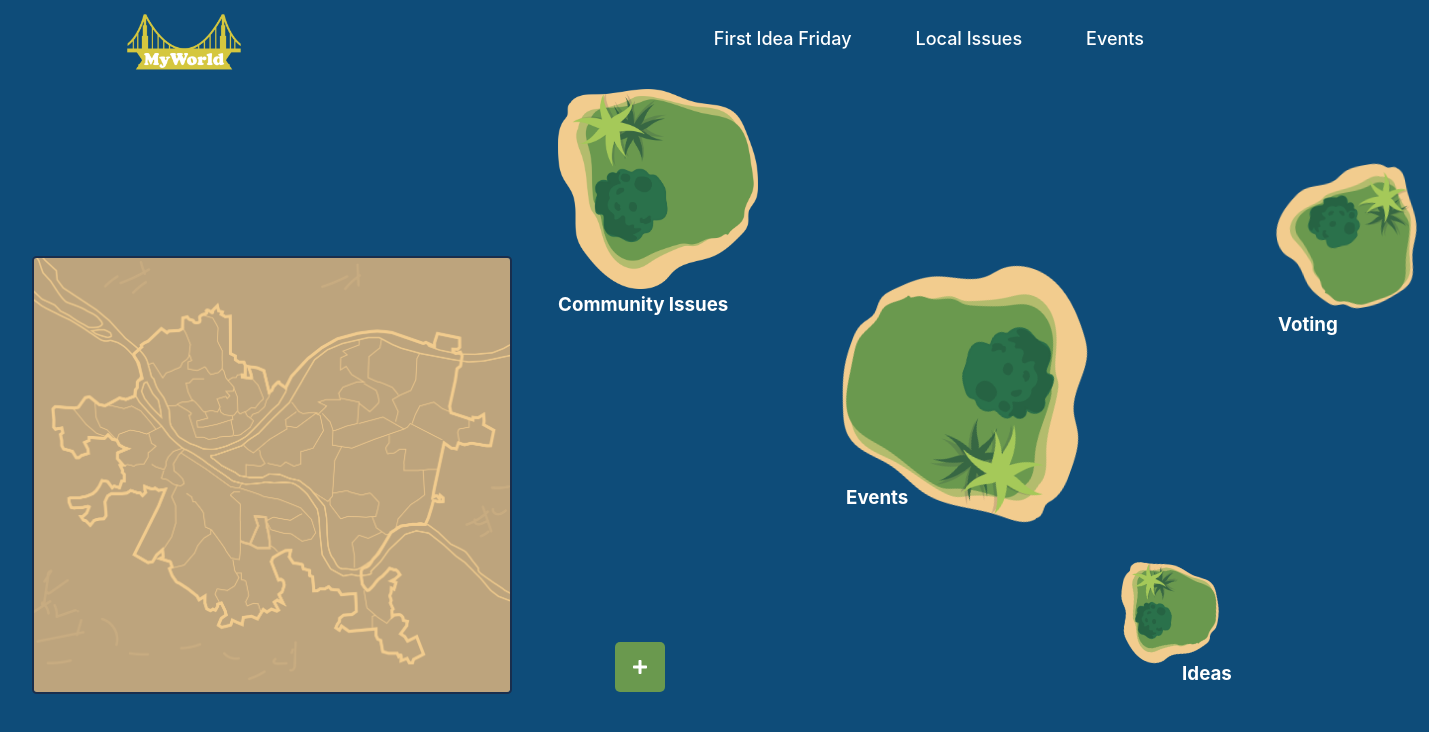
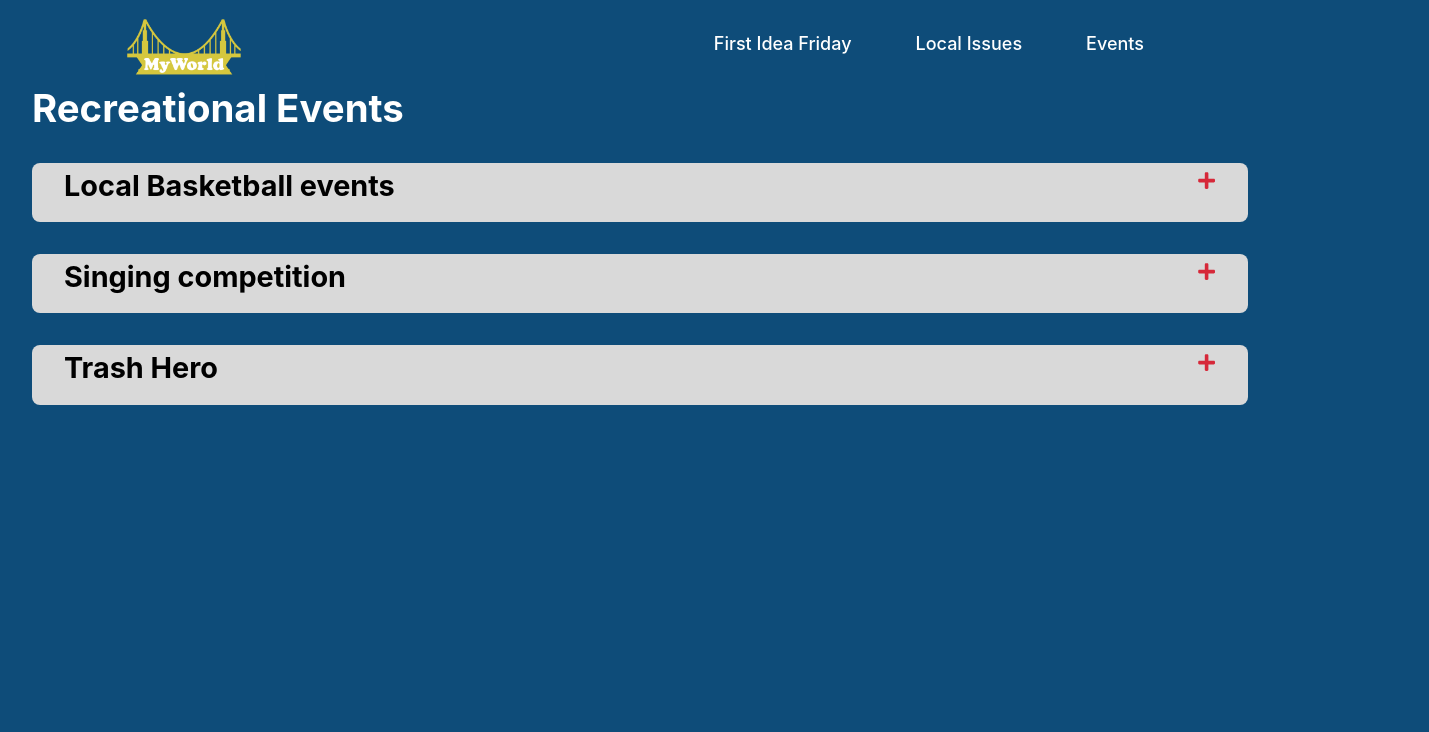
Before and after one commit to GhostOf0days/CMU-Tartan-Hacks-2023, a React (Create React App) app in the folder myworld/: page /eventPage in a window 1280 px wide. Shown: the top 732 px of the page, 1429 px wide, since content can reach past the window. Built offline with nearby package versions, Linux system fonts and the light colour scheme.

Commit message:
linked the page to the homepage

```diff
--- a/myworld/src/App.js
+++ b/myworld/src/App.js
@@ -1,7 +1,6 @@
 import './App.css';
 import NavBar from './component/navbar/navbar';
 import Home from './screens/Home';
-import EventPage from './component/eventsPage/EventPage';
 
 function App() {
   return (
@@ -9,8 +8,6 @@ function App() {
       <NavBar />
     <div className="content">
       <Home />
-      {/* <EventPage /> */}
-
     </div>
 
   </div>
--- a/myworld/src/component/eventsPage/eventPage.css
+++ b/myworld/src/component/eventsPage/eventPage.css
@@ -1,6 +1,6 @@
 .eventPage {
     position: relative;
-    top: 4rem;
+    top: 5rem;
     font-size: larger;
     background-color: #0E4C79;
     height: 90.2vh;
@@ -68,3 +68,7 @@ h2 {
     max-height: auto;
     max-height: 9999px;
 }
+
+span {
+    color: #D62839
+}
--- a/myworld/src/component/eventsPage/eventPage.js
+++ b/myworld/src/component/eventsPage/eventPage.js
@@ -2,6 +2,7 @@ import React, { useState } from 'react'
 import './EventPage.css'
 import { FaPlus, FaMinus, FaMapMarkerAlt } from "react-icons/fa";
 import EventData from '../../sampleData/recreationalSample'
+import NavBar from '../navbar/navbar';
 
 function EventPage() {
     const data = EventData
@@ -16,6 +17,10 @@ function EventPage() {
 
 
     return (
+        <div className="wholePage">
+            <NavBar />
+
+
         <div className='eventPage'>
             <div className="eventInfo">
                 <div className="header">
@@ -27,7 +32,7 @@ function EventPage() {
                             <div className="eventDetail">
                                 <div className="eventName" onClick={() => toggle(id)}>
                                     <h2>{item.title}</h2>
-                                    <span>{selected === id ? <FaMinus /> : <FaPlus />}</span>
+                                    <span className='iconSpan'>{selected === id ? <FaMinus /> : <FaPlus />}</span>
                                 </div>
                                 <div className={
                                     selected === id ? 'news show' : 'news'
@@ -50,6 +55,7 @@ function EventPage() {
                 </div>
             </div>
         </div>
+        </div>
     )
 }
 export default EventPage;
--- a/myworld/src/component/navbar/navbar.js
+++ b/myworld/src/component/navbar/navbar.js
@@ -1,21 +1,24 @@
 import React from 'react';
 import './Navbar.css'
 import logo from '../../img/logo.png'
+import { Link } from 'react-router-dom';
 
 const Navbar = () => {
     return (
         <div className='navbar'>
             <div to='/' className='head'>
                 <a href="https://reactjs.org" target="_blank" rel="noreferrer">
+                    <Link to='/' >
                         <img src={logo} className="logo"></img>
+                    </Link>
                 </a>
 
 
             </div>
 
             <div className='links'>
-            <div to='#project'  className='nav project'>First Idea Friday</div>
-            <div to='#about'  className='nav'>Local Issues</div>
+                <div to='#project' className='nav project'>First Idea Friday</div>
+                <div to='#about' className='nav'>Local Issues</div>
                 <div className='nav' href='/'>Events</div>
             </div>
         </div>
--- a/myworld/src/index.js
+++ b/myworld/src/index.js
@@ -3,15 +3,29 @@ import ReactDOM from 'react-dom/client';
 import './index.css';
 import App from './App';
 import reportWebVitals from './reportWebVitals';
+import EventPage from './component/eventsPage/EventPage';
+import {
+  createBrowserRouter,
+  RouterProvider
+} from 'react-router-dom';
+
 
 const root = ReactDOM.createRoot(document.getElementById('root'));
+const router = createBrowserRouter([
+  {
+    path: "/",
+    element: <App />,
+  },
+  {
+    path: "/eventPage",
+    element: <EventPage />,
+  },
+
+]);
 root.render(
   <React.StrictMode>
-    <App />
+    <RouterProvider router={router} />
   </React.StrictMode>
 );
 
-// If you want to start measuring performance in your app, pass a function
-// to log results (for example: reportWebVitals(console.log))
-// or send to an analytics endpoint. Learn more: https://bit.ly/CRA-vitals
 reportWebVitals();
--- a/myworld/src/screens/Home.js
+++ b/myworld/src/screens/Home.js
@@ -7,6 +7,7 @@ import islandPic3 from '../img/island1.png'
 import islandPic4 from '../img/island1.png'
 import Map from '../img/homeMap.png'
 import { FaPlus } from "react-icons/fa";
+import { Link } from 'react-router-dom';
 
 //import styled from "styled-components";
 
@@ -79,8 +80,11 @@ function Home() {
         </div>
 
         <div className="islandImg x3 wobble">
-            <img className="island3" src={islandPic3} />
+            <Link to='/eventPage' >
             <h3 className='headIdea'>Ideas</h3>
+              <img className="island3" src={islandPic3} />
+
+            </Link>
         </div>
 
 
```
Lines whose indentation alone changed are shown as unchanged.
